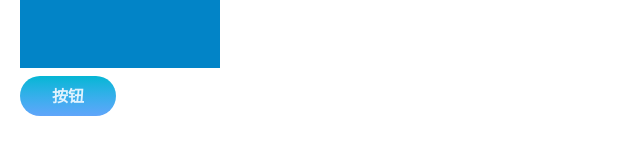
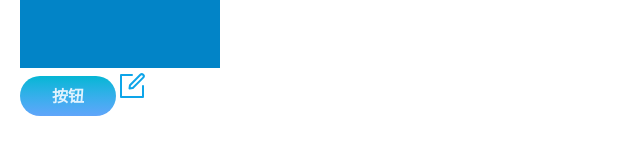
Before and after one commit to asdzxh/separation-project, a Vue app: page / in a window 1280 px wide. Shown: the part 200-354 px from the top of the page, without its empty margins (0-640 px from the left). Built offline with nearby package versions, Linux system fonts and the light colour scheme.

Commit message:
feat(custom): 全局引入图标

```diff
--- a/package.json
+++ b/package.json
@@ -11,6 +11,7 @@
     "prepare": "husky install"
   },
   "dependencies": {
+    "@element-plus/icons-vue": "^2.1.0",
     "element-plus": "^2.3.4",
     "pinia": "^2.0.32",
     "vue": "^3.2.47",
--- a/src/App.vue
+++ b/src/App.vue
@@ -14,6 +14,9 @@
       <p class="text-xl">测试 WindiCSS</p>
     </div>
     <button class="m-btn px-8 py-2 mt-2">按钮</button>
+    <el-icon size="32" class="text-sky-500">
+      <Edit />
+    </el-icon>
   </div>
 </template>
 
--- a/src/main.js
+++ b/src/main.js
@@ -7,7 +7,13 @@
 import ElementPlus from 'element-plus'
 import 'element-plus/dist/index.css'
 
+import * as ElementPlusIconsVue from '@element-plus/icons-vue'
+
 const app = createApp(App)
+
+for (const [key, component] of Object.entries(ElementPlusIconsVue)) {
+  app.component(key, component)
+}
 
 app.use(createPinia())
 app.use(router)
```
Also changed, not shown: 1 other file (tests, documents, lock files or other folders).
